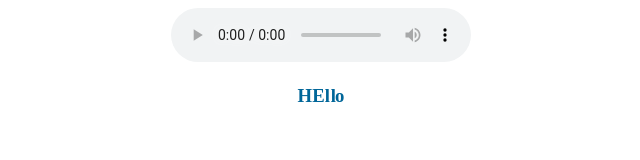
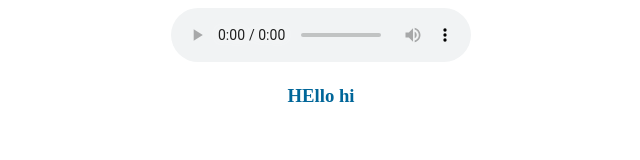
Before and after one commit to badrinathvm/my-server, a website: page public/index.html in a window 1280 px wide. Shown: the full height of the page, 319-959 px from the left. Drawn offline with Linux system fonts and the light colour scheme.

Commit message:
Test text added

```diff
--- a/public/index.html
+++ b/public/index.html
@@ -29,7 +29,7 @@
                 Your browser does not support the audio element.
          </audio>
             <h3 id="fly" style="color:#069;text-align: center;text-justify: distribute; position: relative;top: 50%;">
-                    HEllo
+                    HEllo hi
             </h3>
         <script type="text/javascript" src ="animate.js"></script>
     </body>
```
